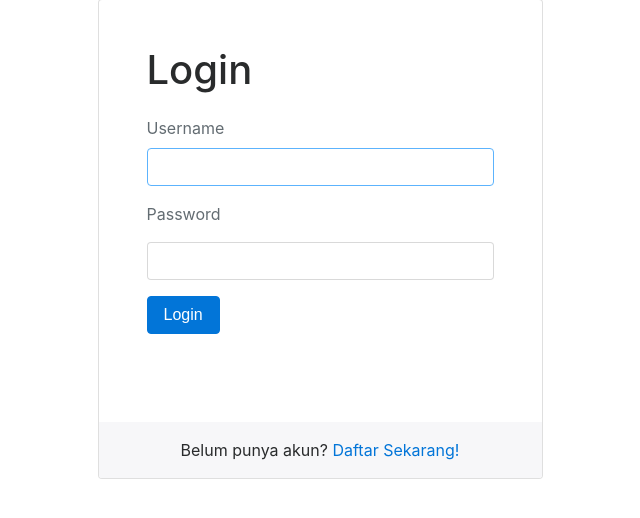
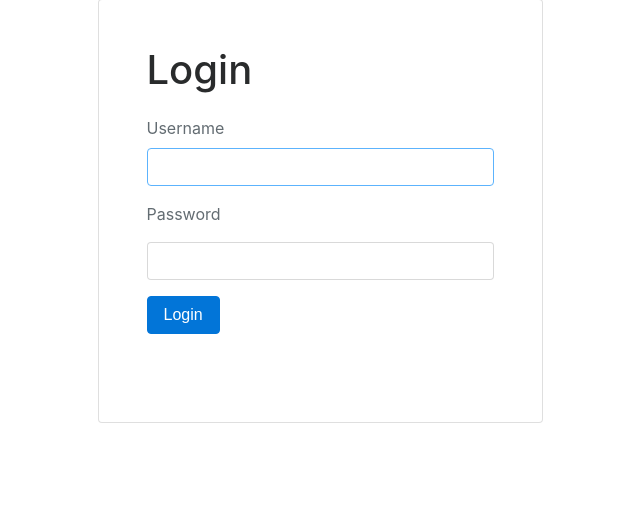
Before and after one commit to yudamhndra/agrosphere, a Django app: page /login/ in a window 1280 px wide. Shown: the part 197-715 px from the top of the page, without its empty margins (320-960 px from the left). Run offline with Django 3.2, Linux system fonts and the light colour scheme; some libraries are stand-ins or nearby versions.

Commit message:
remove registration

```diff
--- a/templates/login.html
+++ b/templates/login.html
@@ -44,11 +44,11 @@
 								</div>
 							</form>
 						</div>
-						<div class="card-footer py-3 border-0">
+						{% comment %} <div class="card-footer py-3 border-0">
 							<div class="text-center">
 								Belum punya akun? <a href="{% url 'register_web' %}" class="text-dark">Daftar Sekarang!</a>
 							</div>
-						</div>
+						</div> {% endcomment %}
 					</div>
 				</div>
 			</div>
```
